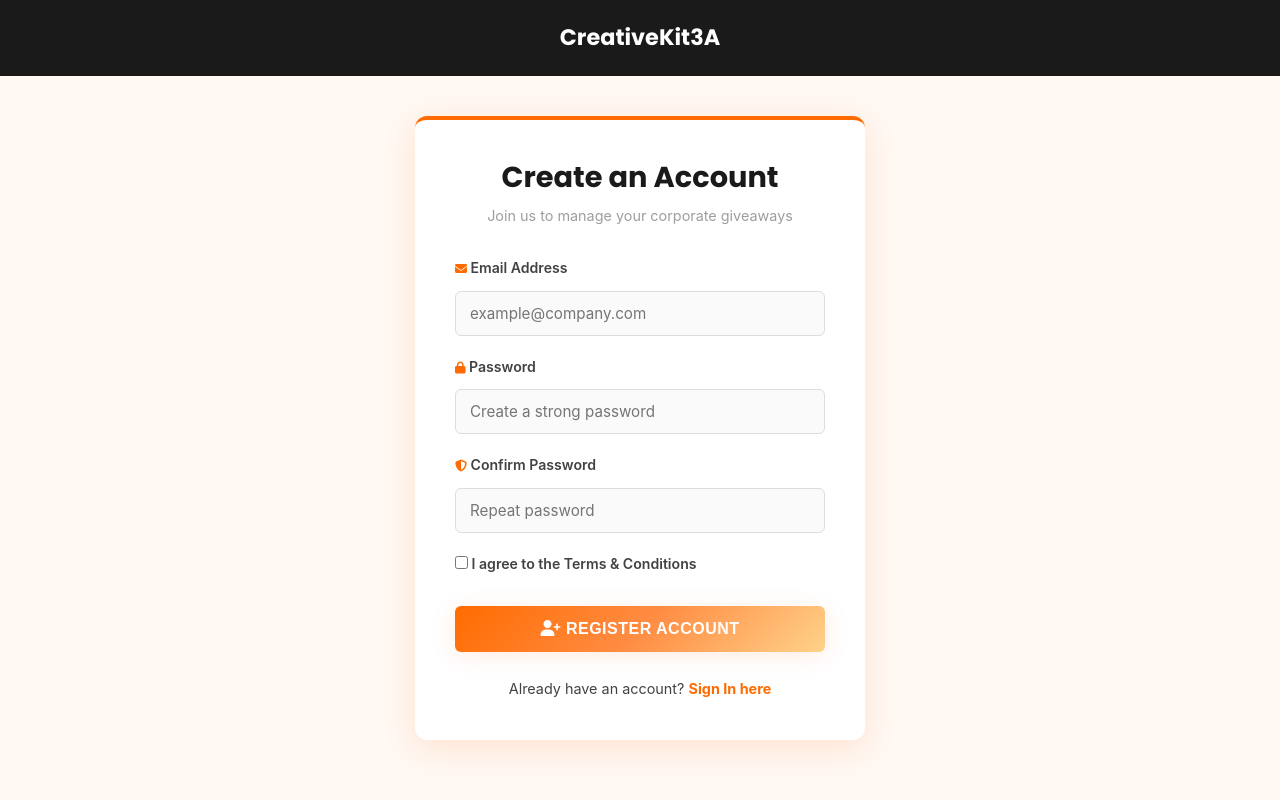
After one commit to fromemjae/Creativekit-3A, a PHP site: page /register.html in a window 1280 px wide. The commit adds this page. Run offline with PHP 8.4, Linux system fonts and the light colour scheme; some libraries are stand-ins or nearby versions.

Commit message:
new login and register page

```diff
--- a/main.js
+++ b/main.js
@@ -18,7 +18,7 @@ const supabase = window.supabase.createClient(supabaseUrl, supabaseKey);
    ============================================================ */
 // Ensure this is in your main.js to handle opening
 function openModal(modalId) {
-    console.log("Attempting to open:", modalId); // This helps debug
+    console.log("Attempting to open:", modalId);
     const modal = document.getElementById(modalId);
     const overlay = document.getElementById('lm-overlay');
 
@@ -49,11 +49,9 @@ function closeModal(modalId) {
 async function handleSignIn(event) {
     event.preventDefault();
 
-    // Select input values by ID
     const email = document.getElementById('login-email').value;
     const password = document.getElementById('login-password').value;
 
-    // Database-driven authentication
     const { data, error } = await supabase.auth.signInWithPassword({
         email: email,
         password: password,
@@ -65,10 +63,9 @@ async function handleSignIn(event) {
         return;
     }
 
-    // Success flow
-    location.reload();
+    // CHANGED: Redirect cleanly back to the landing page instead of reloading
+    window.location.href = 'index.html';
 }
-
 /**
  * Listen for authentication changes to update the UI
  */
@@ -110,7 +107,11 @@ async function handleRegister(event) {
     }
 
     alert('Registration successful! Please check your email.');
-}/* ============================================================
+
+    // CHANGED: Optional - Redirect to login page after successful registration
+    window.location.href = 'login.html';
+}
+/* ============================================================
    UTILITY HELPERS
    ============================================================ */
 
--- /dev/null
+++ b/register.html
@@ -0,0 +1,70 @@
+<!DOCTYPE html>
+<html lang="en">
+<head>
+  <meta charset="UTF-8">
+  <meta name="viewport" content="width=device-width, initial-scale=1.0">
+  <title>Register - CreativeKit3A</title>
+
+  <link rel="stylesheet" href="https://cdnjs.cloudflare.com/ajax/libs/font-awesome/6.5.0/css/all.min.css" crossorigin="anonymous" referrerpolicy="no-referrer">
+
+  <link rel="stylesheet" href="style.css">
+</head>
+<body style="background-color: var(--white-off);">
+
+  <header style="padding: 20px; text-align: center; background: var(--black);">
+    <a href="index.html" style="display: inline-flex; align-items: center; gap: 10px; text-decoration: none;">
+      <span style="color: var(--white); font-family: 'Poppins', sans-serif; font-weight: 700; font-size: 1.4rem;">CreativeKit3A</span>
+    </a>
+  </header>
+
+  <main class="auth-page-wrapper">
+    <div class="auth-card">
+      <h2>Create an Account</h2>
+      <p class="auth-subtitle">Join us to manage your corporate giveaways</p>
+
+      <div class="lm-msg lm-msg--error" id="lm-reg-error" hidden></div>
+      <div class="lm-msg lm-msg--success" id="lm-reg-success" hidden></div>
+
+      <form class="auth-form" onsubmit="handleRegister(event)">
+
+        <div class="lm-field">
+          <label for="reg-email"><i class="fas fa-envelope"></i> Email Address</label>
+          <div class="auth-input-wrap">
+            <input type="email" id="reg-email" placeholder="example@company.com" required>
+          </div>
+        </div>
+
+        <div class="lm-field">
+          <label for="reg-password"><i class="fas fa-lock"></i> Password</label>
+          <div class="auth-input-wrap">
+            <input type="password" id="reg-password" placeholder="Create a strong password" required>
+          </div>
+        </div>
+
+        <div class="lm-field">
+          <label for="lm-reg-confirm"><i class="fas fa-shield-alt"></i> Confirm Password</label>
+          <div class="auth-input-wrap">
+            <input type="password" id="lm-reg-confirm" placeholder="Repeat password" required>
+          </div>
+        </div>
+
+        <div style="margin-bottom: 20px; font-size: 0.85rem; color: var(--grey-dark);">
+          <label><input type="checkbox" id="lm-reg-terms" required> I agree to the Terms & Conditions</label>
+        </div>
+
+        <button type="submit" class="auth-submit-btn">
+          <i class="fas fa-user-plus"></i> Register Account
+        </button>
+
+      </form>
+
+      <p class="auth-switch-text">
+        Already have an account? <a href="login.html">Sign In here</a>
+      </p>
+    </div>
+  </main>
+
+  <script src="https://cdn.jsdelivr.net/npm/@supabase/supabase-js@2"></script>
+  <script src="main.js"></script>
+</body>
+</html>
--- a/style.css
+++ b/style.css
@@ -2924,3 +2924,115 @@ textarea.quote-input {
 @keyframes spin {
     to { transform: rotate(360deg); }
 }
+
+/* File: style.css */
+
+/* ... (Your existing CSS stays above here) ... */
+
+/* ============================================================
+   STANDALONE AUTHENTICATION PAGE STRUCTURES (NEW)
+   ============================================================ */
+/* Centers the form vertically and horizontally on the standalone pages */
+.auth-page-wrapper {
+  display: flex;
+  justify-content: center;
+  align-items: center;
+  min-height: 80vh;
+  padding: 40px 20px;
+}
+
+/* The white card container for the form */
+.auth-card {
+  background: var(--white);
+  width: 100%;
+  max-width: 450px;
+  padding: 40px;
+  border-radius: var(--radius-md);
+  box-shadow: var(--shadow-card);
+  border-top: 4px solid var(--orange-primary);
+}
+
+.auth-card h2 {
+  font-size: 1.8rem;
+  margin-bottom: 10px;
+  color: var(--black);
+  text-align: center;
+}
+
+.auth-subtitle {
+  text-align: center;
+  color: var(--grey-mid);
+  font-size: 0.9rem;
+  margin-bottom: 30px;
+}
+
+/* Form inputs spacing and styling */
+.auth-form .lm-field {
+  margin-bottom: 20px;
+}
+
+.auth-form label {
+  display: block;
+  font-size: 0.88rem;
+  font-weight: 600;
+  margin-bottom: 6px;
+  color: var(--grey-dark);
+}
+
+.auth-form input[type="email"],
+.auth-form input[type="password"] {
+  width: 100%;
+  padding: 12px 14px;
+  border: 1px solid #ddd;
+  border-radius: var(--radius-sm);
+  font-size: 0.95rem;
+  transition: var(--transition);
+  background: #fafafa;
+}
+
+.auth-form input:focus {
+  outline: none;
+  border-color: var(--orange-primary);
+  background: var(--white);
+  box-shadow: 0 0 0 3px var(--orange-pale);
+}
+
+/* The Submit Button inside the auth card */
+.auth-submit-btn {
+  width: 100%;
+  background: var(--gradient-hero);
+  color: var(--white);
+  border: none;
+  padding: 14px;
+  font-weight: 700;
+  font-size: 1rem;
+  border-radius: var(--radius-sm);
+  cursor: pointer;
+  text-transform: uppercase;
+  letter-spacing: 0.5px;
+  box-shadow: var(--shadow-soft);
+  transition: var(--transition);
+  margin-top: 10px;
+}
+
+.auth-submit-btn:hover {
+  transform: translateY(-2px);
+  box-shadow: var(--shadow-strong);
+}
+
+/* The text below the form linking back to login/register */
+.auth-switch-text {
+  text-align: center;
+  font-size: 0.9rem;
+  color: var(--grey-dark);
+  margin-top: 25px;
+}
+
+.auth-switch-text a {
+  color: var(--orange-primary);
+  font-weight: 700;
+}
+
+.auth-switch-text a:hover {
+  text-decoration: underline;
+}
```
Also changed, not shown: index.html (+5 -5 lines), login.html (added, +58 -0 lines).
